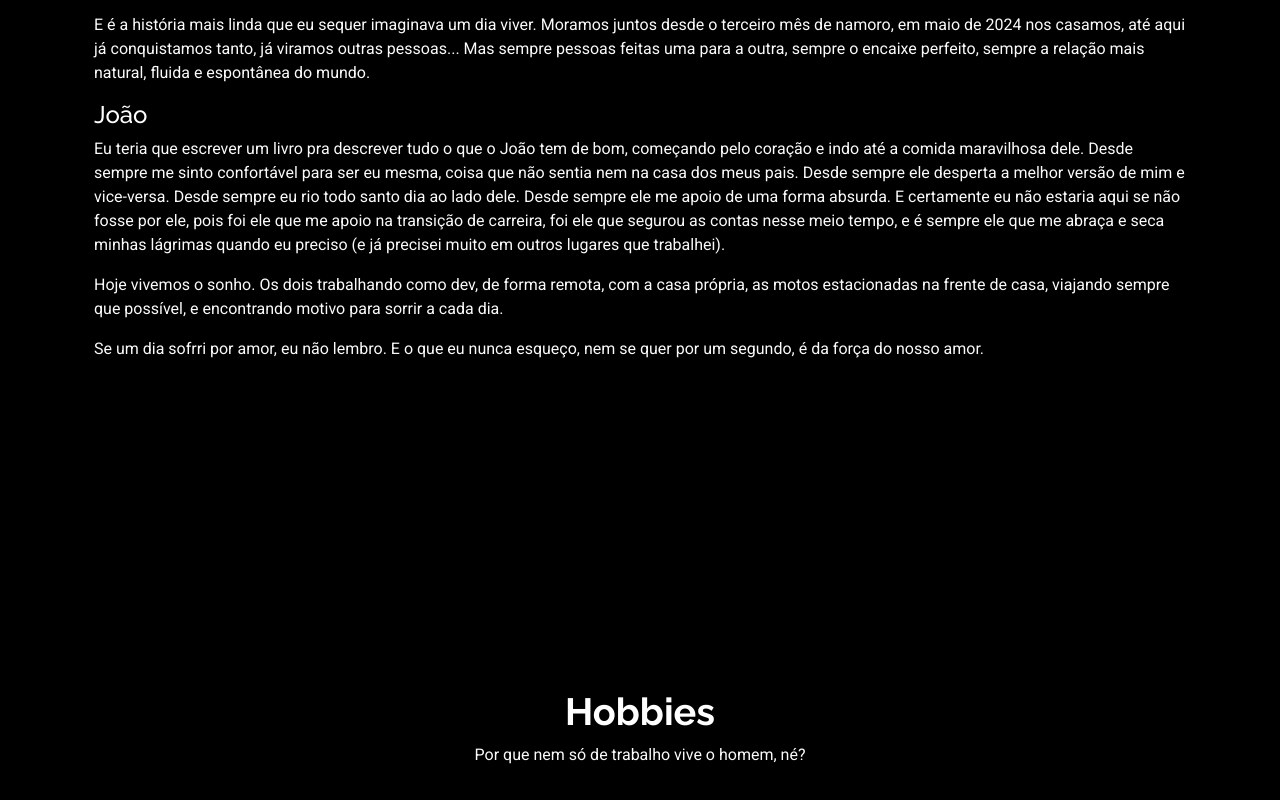
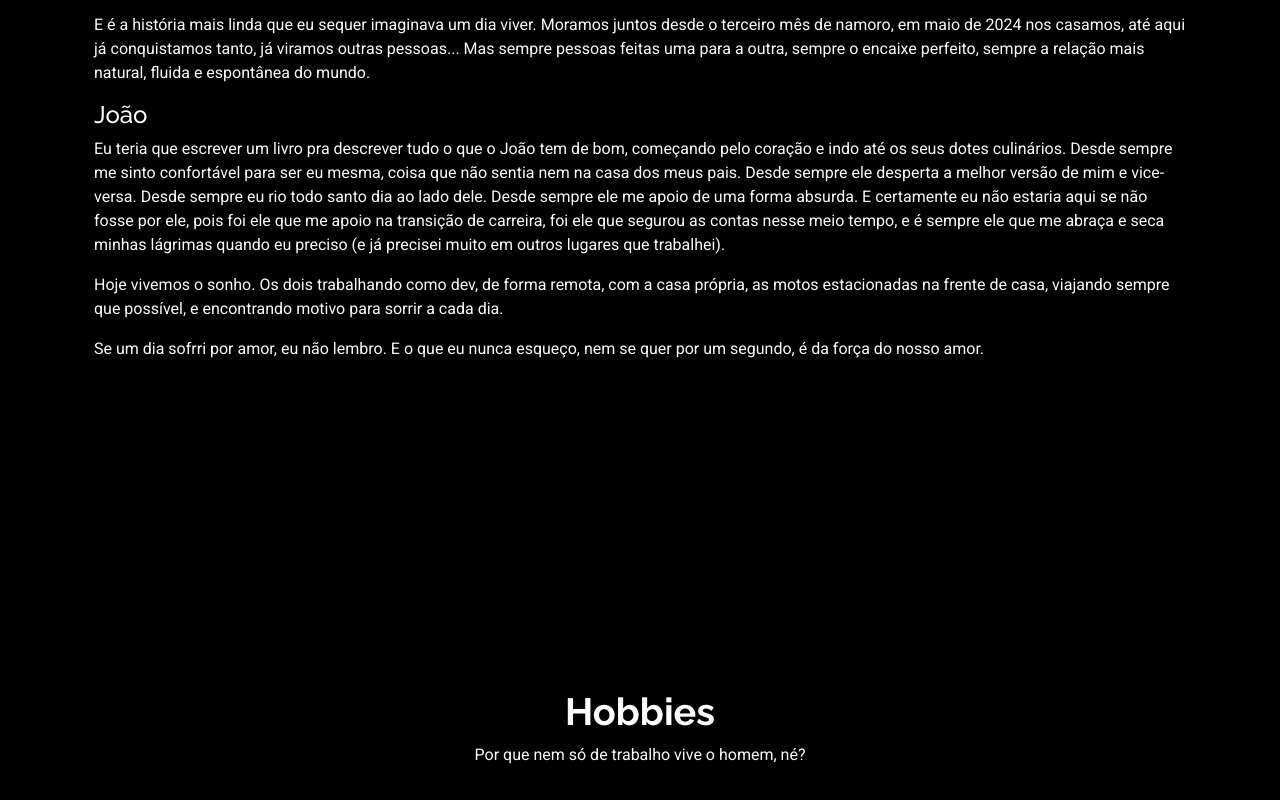
Before and after one commit to vpaesi/vitoria-de-camargo, a React (Vite) app: page /about-plus in a window 1280 px wide. Shown: the part 2620-3420 px from the top of the page. Built offline with nearby package versions, Linux system fonts and the light colour scheme.

Commit message:
pequenos ajustes ortográficos nos textos

```diff
--- a/src/pages/about-plus/family.tsx
+++ b/src/pages/about-plus/family.tsx
@@ -107,7 +107,7 @@ export default function Family() {
                     período foi confuso pra mim, eu estava lidando com a
                     adolescencia, colégio novo, e agora ia ter um bebê em
                     criança sem mais nem menos. A gravidez da mãe era de risco e
-                    eu descobri o quando amava a Sophia no dia que ela nasceu.
+                    eu descobri o quanto amava a Sophia no dia que ela nasceu.
                     Dia 22/07/2012 foi o pior dia da minha vida e também um dos
                     melhores. Minha irmã nascia e minha mãe ia pra UTI pois o
                     parto deu errado e ela teve uma hemorragia horrível,
@@ -243,7 +243,7 @@ export default function Family() {
                         <p>
                           Eu teria que escrever um livro pra descrever tudo o
                           que o João tem de bom, começando pelo coração e indo
-                          até a comida maravilhosa dele. Desde sempre me sinto
+                          até os seus dotes culinários. Desde sempre me sinto
                           confortável para ser eu mesma, coisa que não sentia
                           nem na casa dos meus pais. Desde sempre ele desperta a
                           melhor versão de mim e vice-versa. Desde sempre eu rio
--- a/src/pages/about-plus/trajectories.tsx
+++ b/src/pages/about-plus/trajectories.tsx
@@ -125,7 +125,7 @@ export default function Trajectories() {
                   </p>
                   <h4>Transição de Carreira para a TI</h4>
                   <p>
-                    Depois que saí do serivço em 2023 fiquei sem saber o que
+                    Depois que saí do serviço em 2023 fiquei sem saber o que
                     fazer. Apesar de eu ser uma baita profissional o minha
                     experiência era muito nichada, e foi aí que comecei a
                     estudar programação. No meio do caminho deixei a TI um pouco
--- a/src/pages/about/about.tsx
+++ b/src/pages/about/about.tsx
@@ -124,7 +124,7 @@ export default function About() {
               </div>
               <p className="py-3">
                 Sou gaúcha e tive o privilégio de viver uma infância incrível
-                nos final dos anos 90 e início de 2000, uma época marcada por
+                no final dos anos 90 e início de 2000, uma época marcada por
                 tantas descobertas e mudanças. Acompanhei o avanço da tecnologia
                 no Brasil e me fascino com como ela se tornou parte essencial do
                 nosso cotidiano. Hoje, tenho orgulho de fazer parte dessa
```
